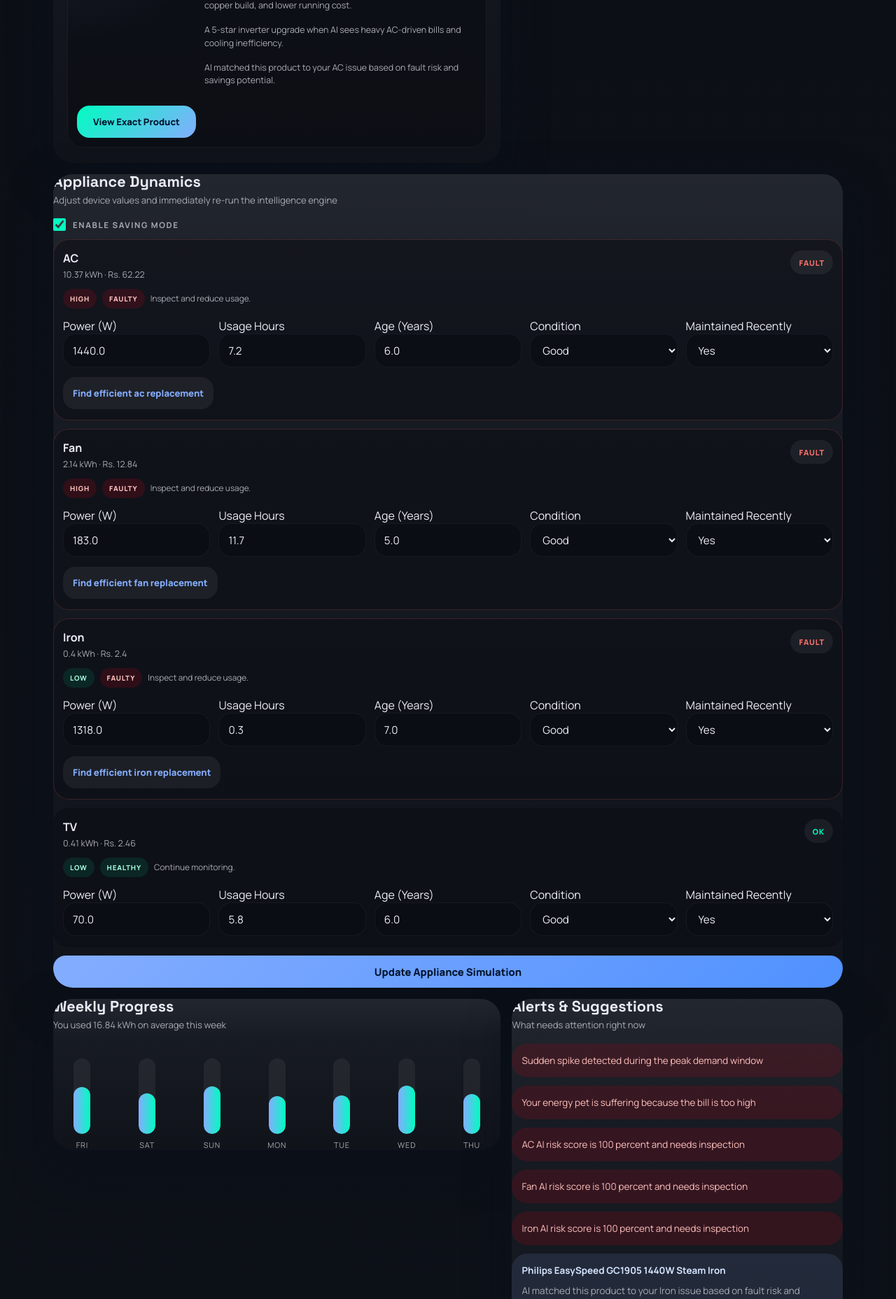
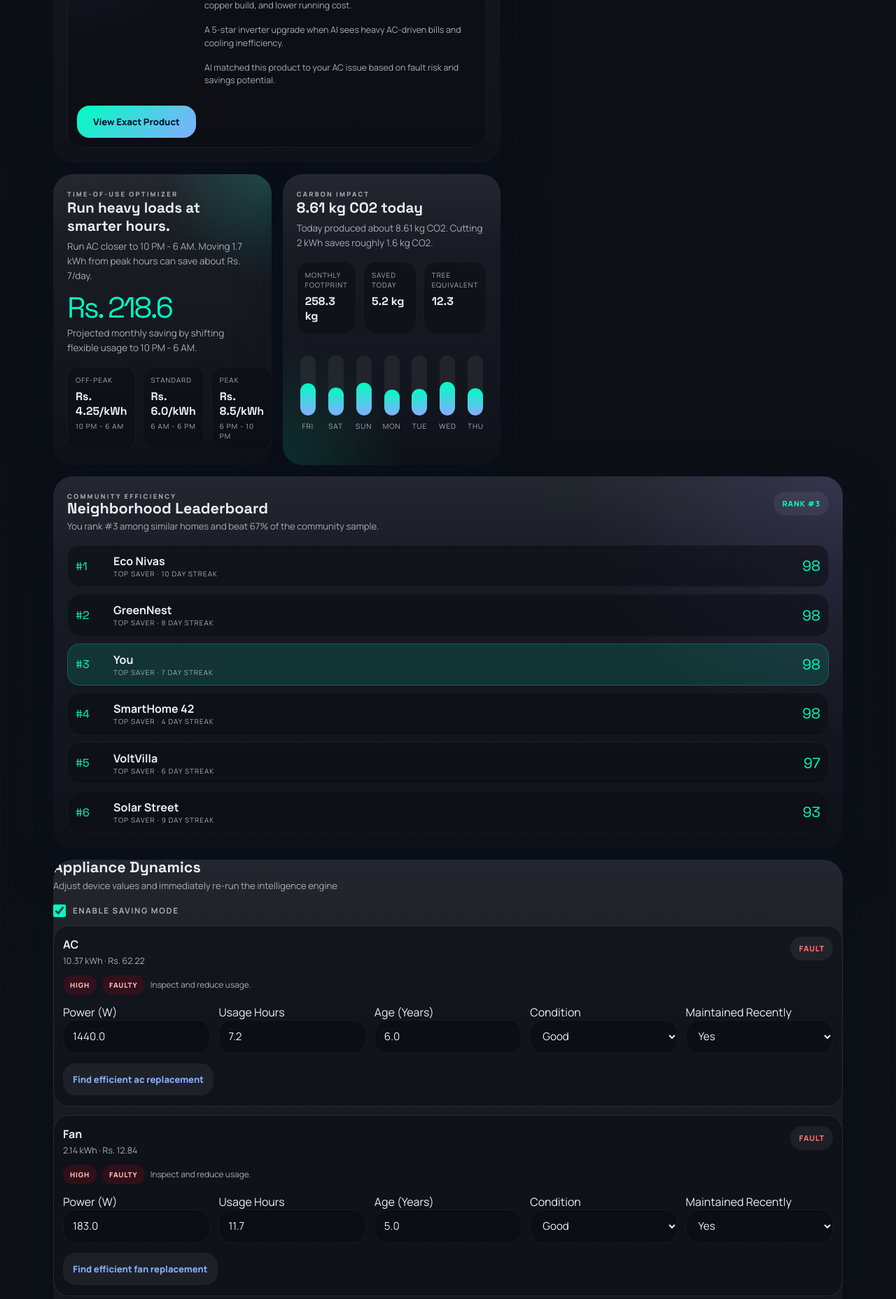
Before and after one commit to JohnBeniel45/whattwiseai, a Flask app: page / in a window 1280 px wide. Shown: the part 2494-4351 px from the top of the page at 70% size. Run offline with Flask 3, Linux system fonts and the light colour scheme; some libraries are stand-ins or nearby versions.

Commit message:
add tou carbon and community insights

```diff
--- a/app.py
+++ b/app.py
@@ -15,6 +15,13 @@ UNIT_COST = 6
 DATASET_PATH = Path("data/wattwise_synthetic_2026.csv")
 OVERALL_LIMIT = 24
 APPLIANCE_LIMITS = {"AC": 9.0, "Fan": 1.6, "Iron": 2.2, "TV": 1.1}
+TOU_RATES = {
+    "off_peak": {"label": "Off-peak", "rate": 4.25, "hours": list(range(0, 6)) + list(range(22, 24))},
+    "standard": {"label": "Standard", "rate": 6.0, "hours": list(range(6, 18))},
+    "peak": {"label": "Peak", "rate": 8.5, "hours": list(range(18, 22))},
+}
+CARBON_FACTOR_KG_PER_KWH = 0.82
+TREE_ABSORPTION_KG_PER_MONTH = 21.0
 DEFAULT_APPLIANCES = {
     "AC": {"power": 1500, "hours": 6, "age": 4, "condition": "good", "maintenance": "yes"},
     "Fan": {"power": 75, "hours": 10, "age": 3, "condition": "good", "maintenance": "yes"},
@@ -585,6 +592,117 @@ def build_scores(total_usage, weekly_history):
     return score, eco_score
 
 
+def get_tou_band(hour):
+    for key, band in TOU_RATES.items():
+        if hour in band["hours"]:
+            return key, band
+    return "standard", TOU_RATES["standard"]
+
+
+def build_tou_optimizer(usage, appliance_rows):
+    tou_cost = 0.0
+    flat_cost = 0.0
+    peak_cost = 0.0
+    off_peak_rate = TOU_RATES["off_peak"]["rate"]
+    peak_hours = []
+
+    for hour, value in enumerate(usage):
+        band_key, band = get_tou_band(hour)
+        cost = value * band["rate"]
+        tou_cost += cost
+        flat_cost += value * UNIT_COST
+        if band_key == "peak":
+            peak_cost += cost
+            peak_hours.append(value)
+
+    heavy = max(appliance_rows, key=lambda row: row["energy_kwh"])
+    shiftable_units = min(heavy["energy_kwh"] * 0.45, sum(peak_hours) * 0.45 if peak_hours else heavy["energy_kwh"] * 0.25)
+    current_peak_rate = TOU_RATES["peak"]["rate"]
+    saving = max(0, shiftable_units * (current_peak_rate - off_peak_rate))
+    best_window = "10 PM - 6 AM"
+    recommendation = (
+        f"Run {heavy['name']} closer to {best_window}. "
+        f"Moving {shiftable_units:.1f} kWh from peak hours can save about Rs. {saving:.0f}/day."
+    )
+
+    return {
+        "tou_cost": round(tou_cost, 2),
+        "flat_cost": round(flat_cost, 2),
+        "peak_cost": round(peak_cost, 2),
+        "saving_daily": round(saving, 2),
+        "saving_monthly": round(saving * 30, 2),
+        "best_window": best_window,
+        "heavy_appliance": heavy["name"],
+        "recommendation": recommendation,
+        "bands": [
+            {"label": "Off-peak", "hours": "10 PM - 6 AM", "rate": TOU_RATES["off_peak"]["rate"]},
+            {"label": "Standard", "hours": "6 AM - 6 PM", "rate": TOU_RATES["standard"]["rate"]},
+            {"label": "Peak", "hours": "6 PM - 10 PM", "rate": TOU_RATES["peak"]["rate"]},
+        ],
+    }
+
+
+def build_carbon_dashboard(total_usage, predictions, weekly_history):
+    today_kg = round(total_usage * CARBON_FACTOR_KG_PER_KWH, 2)
+    monthly_kg = round(today_kg * 30, 2)
+    predicted_kg = round(predictions["tomorrow_usage"] * CARBON_FACTOR_KG_PER_KWH * 30, 2)
+    baseline = predictions["weekly_average"] if predictions.get("weekly_average") else total_usage
+    saved_today = max(0, baseline - total_usage)
+    saved_kg = round(saved_today * CARBON_FACTOR_KG_PER_KWH, 2)
+    trees_equivalent = round(monthly_kg / TREE_ABSORPTION_KG_PER_MONTH, 1)
+    carbon_score = max(0, min(100, int(round(100 - (today_kg - 12) * 4))))
+    weekly_kg = [
+        {"label": day["label"], "kg": round(day["usage"] * CARBON_FACTOR_KG_PER_KWH, 2)}
+        for day in weekly_history
+    ]
+    return {
+        "today_kg": today_kg,
+        "monthly_kg": monthly_kg,
+        "predicted_kg": predicted_kg,
+        "saved_kg": saved_kg,
+        "trees_equivalent": trees_equivalent,
+        "score": carbon_score,
+        "weekly_kg": weekly_kg,
+        "message": f"Today produced about {today_kg} kg CO2. Cutting 2 kWh saves roughly {round(2 * CARBON_FACTOR_KG_PER_KWH, 1)} kg CO2.",
+    }
+
+
+def build_community_leaderboard(score, streak, total_usage, selected_date):
+    seed = sum(ord(char) for char in selected_date or "wattwise")
+    names = ["You", "Eco Nivas", "GreenNest", "VoltVilla", "SmartHome 42", "Solar Street"]
+    community = []
+    for index, name in enumerate(names):
+        if name == "You":
+            entry_score = score
+            entry_streak = streak
+            entry_usage = total_usage
+        else:
+            variance = ((seed + index * 17) % 19) - 9
+            entry_score = max(45, min(98, score + variance + (3 if index % 2 == 0 else -2)))
+            entry_streak = max(1, min(14, streak + ((seed + index * 5) % 7) - 3))
+            entry_usage = round(max(8, total_usage + (((seed + index * 11) % 13) - 6) * 0.8), 2)
+        community.append(
+            {
+                "name": name,
+                "score": entry_score,
+                "streak": entry_streak,
+                "usage": entry_usage,
+                "badge": "Top Saver" if entry_score >= 86 else "Efficient" if entry_score >= 72 else "Improving",
+            }
+        )
+    ranked = sorted(community, key=lambda item: (item["score"], item["streak"]), reverse=True)
+    for position, item in enumerate(ranked, start=1):
+        item["rank"] = position
+    your_rank = next(item["rank"] for item in ranked if item["name"] == "You")
+    percentile = round((len(ranked) - your_rank + 1) / len(ranked) * 100)
+    return {
+        "rows": ranked,
+        "your_rank": your_rank,
+        "percentile": percentile,
+        "message": f"You rank #{your_rank} among similar homes and beat {percentile}% of the community sample.",
+    }
+
+
 def build_personalized_tips(rows, peak_window, saving_mode, predictions):
     tips = [f"AI sees the highest load during {peak_window}. Shift flexible usage to cheaper hours."]
     heavy = sorted(rows, key=lambda row: row["energy_kwh"], reverse=True)
@@ -733,10 +851,13 @@ def index():
     predictions["confidence"] = gemini_brain["confidence"]
     product_recommendations = merge_ai_recommendations(product_recommendations, gemini_brain["recommendations"])
     appliance_rows = merge_ai_appliance_labels(appliance_rows, gemini_brain["appliances"])
+    tou_optimizer = build_tou_optimizer(usage, appliance_rows)
+    carbon_dashboard = build_carbon_dashboard(total_usage, predictions, weekly_history)
     usage_change = explain_usage_change(total_usage, predictions, appliance_rows)
     personalized_tips = build_personalized_tips(appliance_rows, peak_window, saving_mode, predictions)
     alerts = build_alerts(total_usage, peak_usage, average_usage, appliance_alerts, pet_status, monthly_bill)
     streak, pet_badge = build_pet_rewards(score, weekly_history)
+    leaderboard = build_community_leaderboard(score, streak, total_usage, dataset_row["date"] if dataset_row else "")
     dataset_summary = get_dataset_summary()
     razorpay_ready = bool(razorpay_config()["key_id"] and razorpay_config()["key_secret"])
     gemini_ready = bool(gemini_config()["api_key"])
@@ -785,6 +906,9 @@ def index():
         usage_reasons=usage_reasons,
         gemini_ready=gemini_ready,
         usage_story=gemini_brain["usage_story"],
+        tou_optimizer=tou_optimizer,
+        carbon_dashboard=carbon_dashboard,
+        leaderboard=leaderboard,
         dataset_summary=dataset_summary,
         dataset_row=dataset_row,
         available_dates=available_dates,
--- a/static/style.css
+++ b/static/style.css
@@ -448,14 +448,18 @@ body {
 
 .bill-card h2,
 .observation-card h2,
-.plan-card h2 {
+.plan-card h2,
+.tou-card h2,
+.carbon-card h2 {
   font-family: var(--font-headline);
   font-size: 1.3rem;
 }
 
 .bill-card p,
 .observation-card p,
-.plan-card p {
+.plan-card p,
+.tou-card p,
+.carbon-card p {
   margin-top: 6px;
   font-size: 0.84rem;
   line-height: 1.55;
@@ -739,6 +743,146 @@ body {
 .savings-number {
   margin-top: 14px;
   color: var(--secondary);
+}
+
+.tou-card {
+  padding: 22px 20px;
+  background:
+    radial-gradient(circle at top right, rgba(0, 253, 193, 0.16), transparent 30%),
+    linear-gradient(180deg, rgba(28, 32, 40, 0.96), rgba(16, 19, 26, 0.96));
+}
+
+.optimizer-number {
+  margin-top: 16px;
+  color: var(--secondary);
+  font-family: var(--font-headline);
+  font-size: 2.6rem;
+  line-height: 0.95;
+  letter-spacing: -0.06em;
+}
+
+.tou-band-list,
+.carbon-grid,
+.leaderboard-list {
+  display: grid;
+  gap: 10px;
+  margin-top: 16px;
+}
+
+.tou-band-list {
+  grid-template-columns: repeat(3, 1fr);
+}
+
+.tou-band-list div,
+.carbon-grid div,
+.leaderboard-row {
+  border-radius: 18px;
+  padding: 12px;
+  background: rgba(11, 14, 20, 0.56);
+  box-shadow: inset 0 0 0 1px rgba(255,255,255,0.04);
+}
+
+.tou-band-list span,
+.carbon-grid span,
+.tou-band-list small,
+.leaderboard-row small {
+  display: block;
+  color: var(--muted);
+  font-size: 0.62rem;
+  line-height: 1.45;
+  text-transform: uppercase;
+  letter-spacing: 0.1em;
+}
+
+.tou-band-list strong,
+.carbon-grid strong {
+  display: block;
+  margin: 6px 0 4px;
+  font-family: var(--font-headline);
+  font-size: 1rem;
+}
+
+.carbon-card,
+.leaderboard-card {
+  padding: 22px 20px;
+}
+
+.carbon-card {
+  background:
+    radial-gradient(circle at bottom left, rgba(0, 253, 193, 0.12), transparent 34%),
+    linear-gradient(180deg, rgba(28, 32, 40, 0.94), rgba(16, 19, 26, 0.96));
+}
+
+.carbon-grid {
+  grid-template-columns: repeat(3, 1fr);
+}
+
+.carbon-bars {
+  display: grid;
+  grid-template-columns: repeat(7, 1fr);
+  gap: 8px;
+  align-items: end;
+  min-height: 120px;
+  margin-top: 18px;
+}
+
+.carbon-col {
+  display: grid;
+  justify-items: center;
+  gap: 8px;
+}
+
+.carbon-track {
+  width: 100%;
+  max-width: 22px;
+  height: 86px;
+  display: flex;
+  align-items: end;
+  overflow: hidden;
+  border-radius: 999px;
+  background: rgba(255,255,255,0.06);
+}
+
+.carbon-fill {
+  width: 100%;
+  border-radius: inherit;
+  background: linear-gradient(180deg, var(--secondary), var(--primary));
+  animation: rise 0.8s ease both;
+}
+
+.carbon-col span {
+  color: var(--muted);
+  font-size: 0.64rem;
+  text-transform: uppercase;
+  letter-spacing: 0.08em;
+}
+
+.leaderboard-card {
+  background:
+    radial-gradient(circle at top right, rgba(172, 137, 255, 0.14), transparent 30%),
+    linear-gradient(180deg, rgba(28, 32, 40, 0.94), rgba(16, 19, 26, 0.96));
+}
+
+.leaderboard-row {
+  display: grid;
+  grid-template-columns: 42px 1fr auto;
+  align-items: center;
+  gap: 12px;
+}
+
+.leaderboard-row.is-you {
+  background: rgba(0, 253, 193, 0.12);
+  box-shadow: inset 0 0 0 1px rgba(0, 253, 193, 0.22);
+}
+
+.leader-rank,
+.leader-score {
+  font-family: var(--font-headline);
+  color: var(--secondary);
+}
+
+.leader-score {
+  font-size: 1.3rem;
 }
 
 .action-wide {
@@ -1034,6 +1178,7 @@ body {
   .pet-card-luminous,
   .breakdown-panel,
   #appliance-section,
+  .leaderboard-card,
   .dataset-card {
     grid-column: 1 / -1;
   }
@@ -1085,4 +1230,9 @@ body {
   .dataset-grid {
     grid-template-columns: 1fr;
   }
+
+  .tou-band-list,
+  .carbon-grid {
+    grid-template-columns: 1fr;
+  }
 }
--- a/templates/index.html
+++ b/templates/index.html
@@ -280,6 +280,69 @@
         </article>
       </section>
 
+      <section class="grid-duo">
+        <article class="panel tou-card">
+          <div class="eyebrow">Time-of-Use Optimizer</div>
+          <h2>Run heavy loads at smarter hours.</h2>
+          <p>{{ tou_optimizer.recommendation }}</p>
+          <div class="optimizer-number">Rs. {{ tou_optimizer.saving_monthly }}</div>
+          <p>Projected monthly saving by shifting flexible usage to {{ tou_optimizer.best_window }}.</p>
+          <div class="tou-band-list">
+            {% for band in tou_optimizer.bands %}
+            <div>
+              <span>{{ band.label }}</span>
+              <strong>Rs. {{ band.rate }}/kWh</strong>
+              <small>{{ band.hours }}</small>
+            </div>
+            {% endfor %}
+          </div>
+        </article>
+
+        <article class="panel carbon-card">
+          <div class="eyebrow">Carbon Impact</div>
+          <h2>{{ carbon_dashboard.today_kg }} kg CO2 today</h2>
+          <p>{{ carbon_dashboard.message }}</p>
+          <div class="carbon-grid">
+            <div><span>Monthly footprint</span><strong>{{ carbon_dashboard.monthly_kg }} kg</strong></div>
+            <div><span>Saved today</span><strong>{{ carbon_dashboard.saved_kg }} kg</strong></div>
+            <div><span>Tree equivalent</span><strong>{{ carbon_dashboard.trees_equivalent }}</strong></div>
+          </div>
+          <div class="carbon-bars">
+            {% for item in carbon_dashboard.weekly_kg %}
+            <div class="carbon-col">
+              <div class="carbon-track">
+                <div class="carbon-fill" style="height: {{ ((item.kg / 28) * 100) | round(1) }}%;"></div>
+              </div>
+              <span>{{ item.label }}</span>
+            </div>
+            {% endfor %}
+          </div>
+        </article>
+      </section>
+
+      <section class="panel leaderboard-card">
+        <div class="section-head">
+          <div>
+            <div class="eyebrow">Community Efficiency</div>
+            <h2>Neighborhood Leaderboard</h2>
+            <p>{{ leaderboard.message }}</p>
+          </div>
+          <span class="status-pill status-happy">Rank #{{ leaderboard.your_rank }}</span>
+        </div>
+        <div class="leaderboard-list">
+          {% for row in leaderboard.rows %}
+          <div class="leaderboard-row {% if row.name == 'You' %}is-you{% endif %}">
+            <span class="leader-rank">#{{ row.rank }}</span>
+            <div>
+              <strong>{{ row.name }}</strong>
+              <small>{{ row.badge }} · {{ row.streak }} day streak</small>
+            </div>
+            <div class="leader-score">{{ row.score }}</div>
+          </div>
+          {% endfor %}
+        </div>
+      </section>
+
       <section class="panel" id="appliance-section">
         <div class="section-head">
           <div>
```
